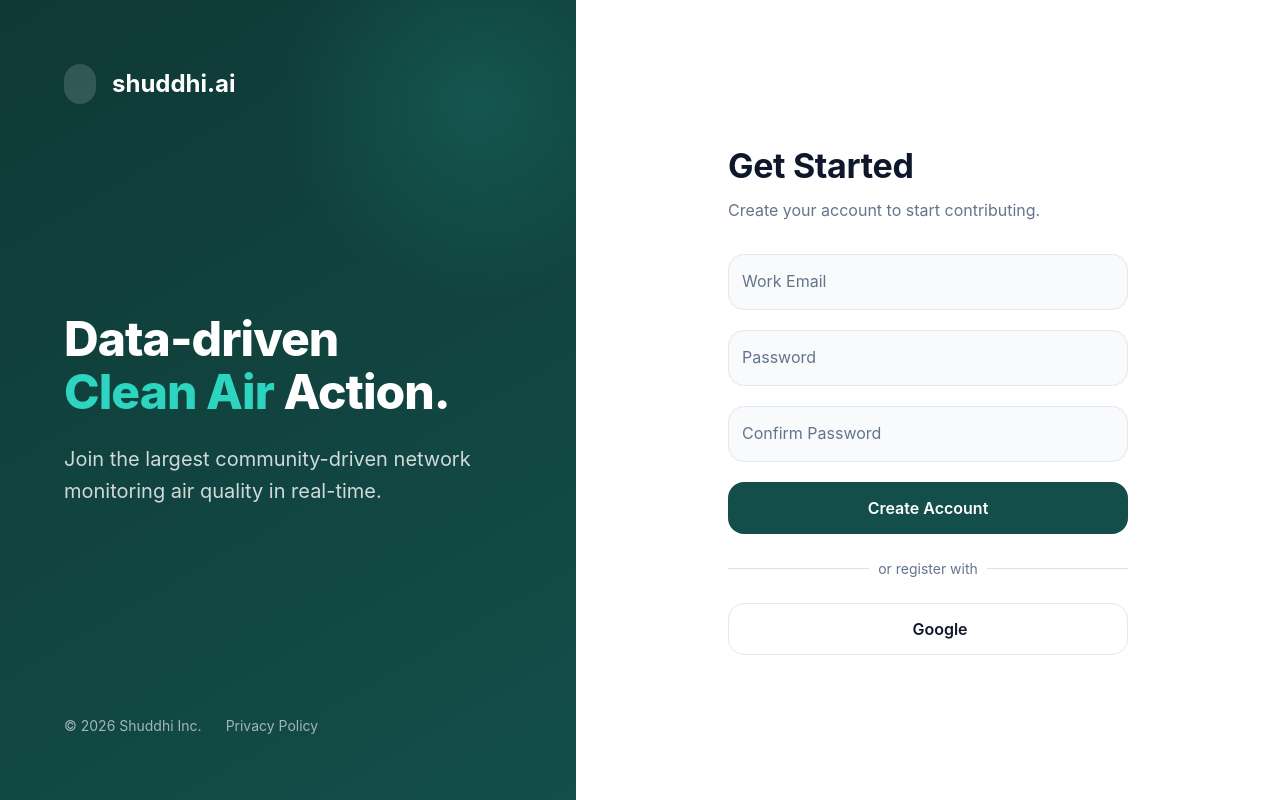
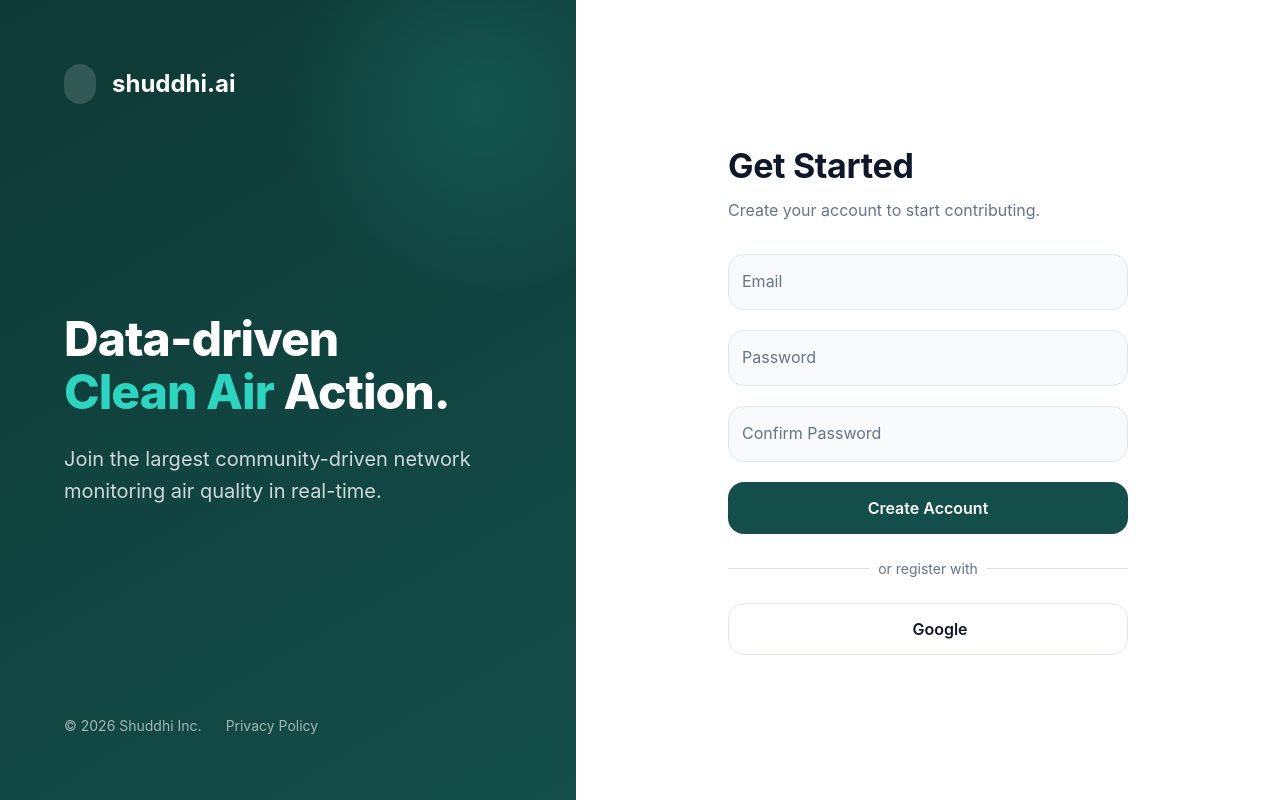
Before and after one commit to Canopux-Official/Shuddi.ai, a React (Vite) app in the folder client/: page /auth/signup in a window 1280 px wide. Built offline with nearby package versions, Linux system fonts and the light colour scheme; some icons are missing.

Commit message:
Fixed Frotnend

```diff
--- a/client/src/features/auth/components/Forms.tsx
+++ b/client/src/features/auth/components/Forms.tsx
@@ -40,7 +40,7 @@ export const SignupForm: React.FC<CommonProps & { onGoogleClick: () => void }> =
 
         <Stack component="form" onSubmit={handleSubmit(onNext)} spacing={2.5}>
           <TextField
-            fullWidth label="Work Email"
+            fullWidth label="Email"
             placeholder="name@company.com"
             {...register("email")}
             error={!!errors.email}
--- a/client/src/features/auth/components/LoginForm.tsx
+++ b/client/src/features/auth/components/LoginForm.tsx
@@ -40,7 +40,7 @@ export const LoginForm: React.FC<LoginProps> = ({
         <Stack component="form" onSubmit={handleSubmit(onLogin)} spacing={3}>
           <TextField
             fullWidth label="Email Address"
-            placeholder="name@company.com"
+            placeholder="name@abc.com"
             type="email"
             {...register("email")}
             error={!!errors.email}
```
